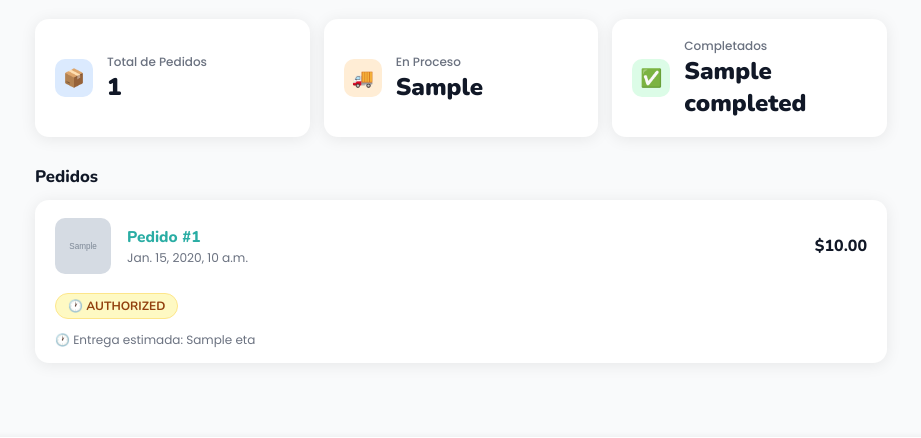
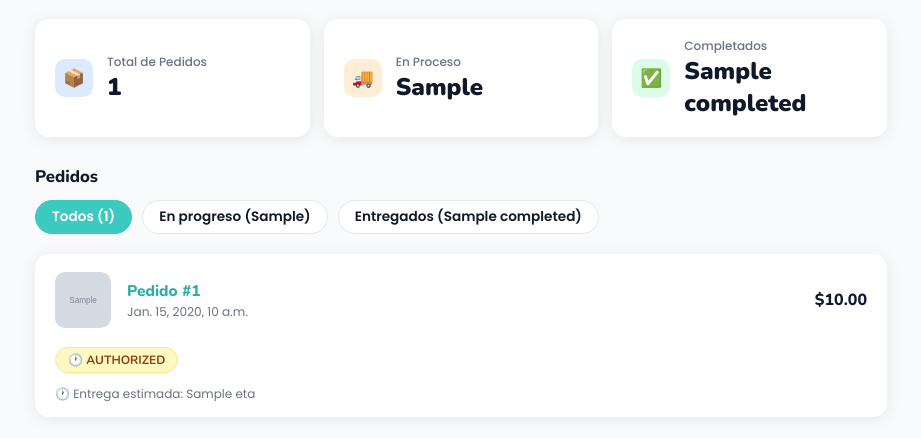
Before and after one commit to yuliansilva1/pequemundo, a Django app: template pequemundo/templates/pedidos.html in a window 1280 px wide. Shown: the part 199-637 px from the top of the page, without its empty margins (179-1100 px from the left). Run offline with Django 5.2, Linux system fonts and the light colour scheme; the template is opened without the code that fills it: most values are stand-ins (such as "Sample title", 1, 10 or a date in 2020); grey boxes marked "Sample" are stand-in pictures.

Commit message:
opcion en pedidos
se agrego el filtrado de los pedidos para saber cuales estan en progreso o enviados

```diff
--- a/pequemundo/templates/pedidos.html
+++ b/pequemundo/templates/pedidos.html
@@ -58,6 +58,12 @@
 
   /* SECTION TITLES */
   .section-title { font-family:'Nunito',sans-serif; font-size:1.05rem; font-weight:800; margin-bottom:12px; color:var(--gray-900); }
+
+  /* FILTERS */
+  .order-filters { display: flex; gap: 10px; margin-bottom: 20px; flex-wrap: wrap; }
+  .filter-btn { background: var(--white); border: 1.5px solid var(--gray-200); color: var(--gray-600); padding: 6px 16px; border-radius: 999px; font-size: .85rem; font-weight: 600; cursor: pointer; font-family: 'Poppins', sans-serif; transition: all .2s; }
+  .filter-btn:hover { border-color: var(--teal); color: var(--teal); }
+  .filter-btn.active { background: var(--teal); color: var(--white); border-color: var(--teal); }
 
   /* ORDER CARDS */
   .order-card { background: var(--white); border-radius: var(--radius); box-shadow: var(--shadow); margin-bottom: 14px; overflow: hidden; }
@@ -246,8 +252,16 @@
   <div class="section-title">Pedidos</div>
 
   {% if orders %}
+  <div class="order-filters">
+    <button class="filter-btn active" onclick="filterOrders('todos', this)">Todos ({{ total_orders }})</button>
+    <button class="filter-btn" onclick="filterOrders('progreso', this)">En progreso ({{ in_process }})</button>
+    <button class="filter-btn" onclick="filterOrders('entregados', this)">Entregados ({{ completed }})</button>
+  </div>
+  {% endif %}
+
+  {% if orders %}
     {% for order in orders %}
-    <div class="order-card">
+    <div class="order-card" data-status="{% if order.status_key == 'ENTREGADO' %}entregados{% elif order.status_key == 'CANCELADO' %}cancelados{% else %}progreso{% endif %}">
       <div class="order-main">
         <img class="order-img" src="{{ order.items.0.imagen_url }}" alt="Pedido {{ order.id }}">
         <div class="order-info">
@@ -312,6 +326,22 @@ document.addEventListener('click', function() {
     menu.classList.remove('show');
   }
 });
+
+function filterOrders(filterType, btnElement) {
+  // Cambiar color del botón activo
+  document.querySelectorAll('.filter-btn').forEach(btn => btn.classList.remove('active'));
+  btnElement.classList.add('active');
+
+  // Filtrar tarjetas
+  document.querySelectorAll('.order-card').forEach(card => {
+    if (filterType === 'todos') {
+      card.style.display = 'block';
+    } else {
+      // Mostrar solo las tarjetas que coincidan con el estado
+      card.style.display = card.getAttribute('data-status') === filterType ? 'block' : 'none';
+    }
+  });
+}
 </script>
 </body>
 </html>
```
